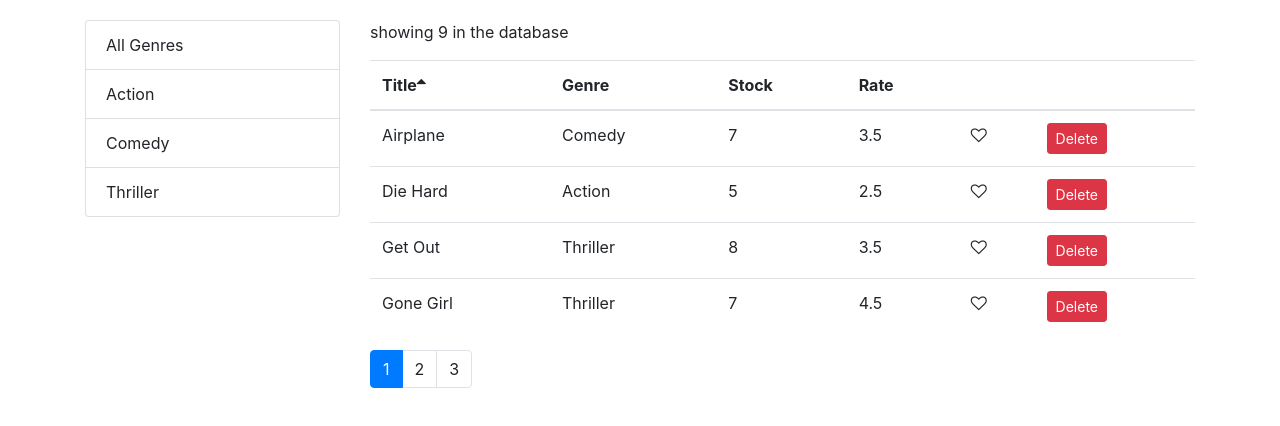
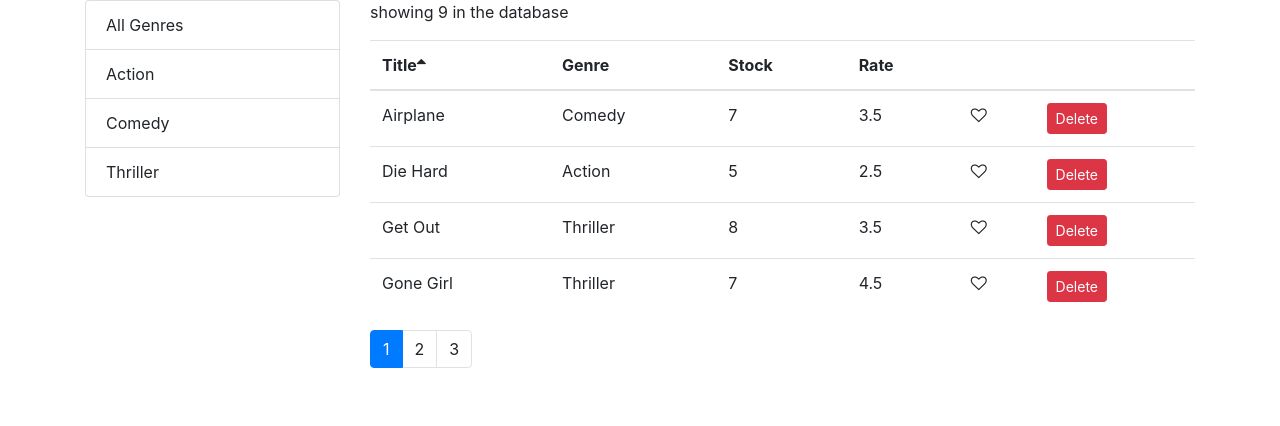
Before and after one commit to almaan2020/MoviesReactApp, a React (Create React App) app: page / in a window 1280 px wide. Shown: the top 426 px of the page. Built offline with nearby package versions, Linux system fonts and the light colour scheme.

Commit message:
Update index.css

```diff
--- a/src/index.css
+++ b/src/index.css
@@ -1,6 +1,6 @@
 body {
   margin: 0;
-  padding: 20px 0 0 0;
+  padding: 0 0 0 0;
   font-family: -apple-system, BlinkMacSystemFont, "Segoe UI", "Roboto", "Oxygen",
     "Ubuntu", "Cantarell", "Fira Sans", "Droid Sans", "Helvetica Neue",
     sans-serif;
```
